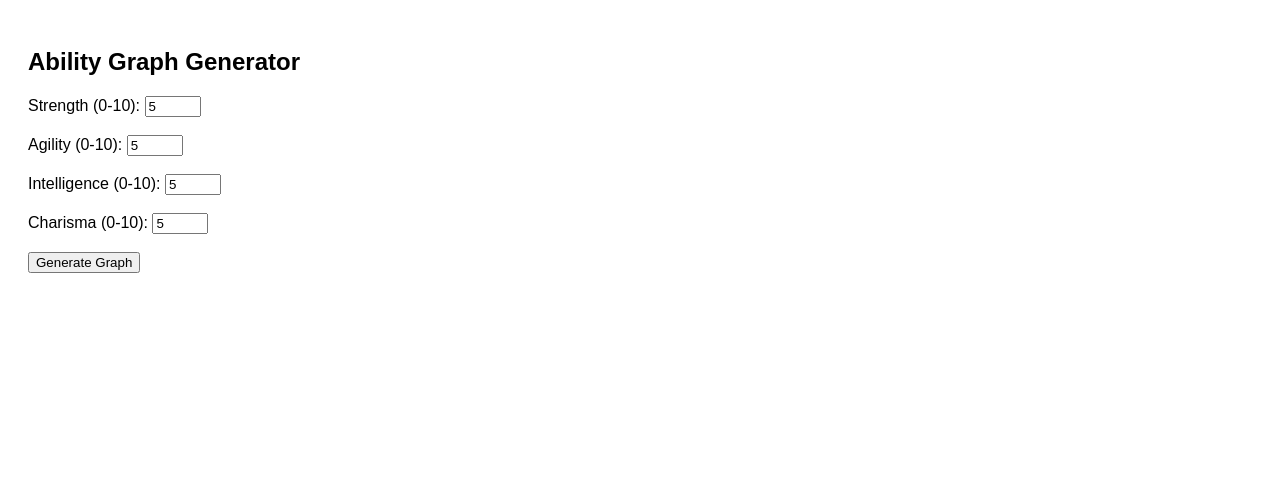
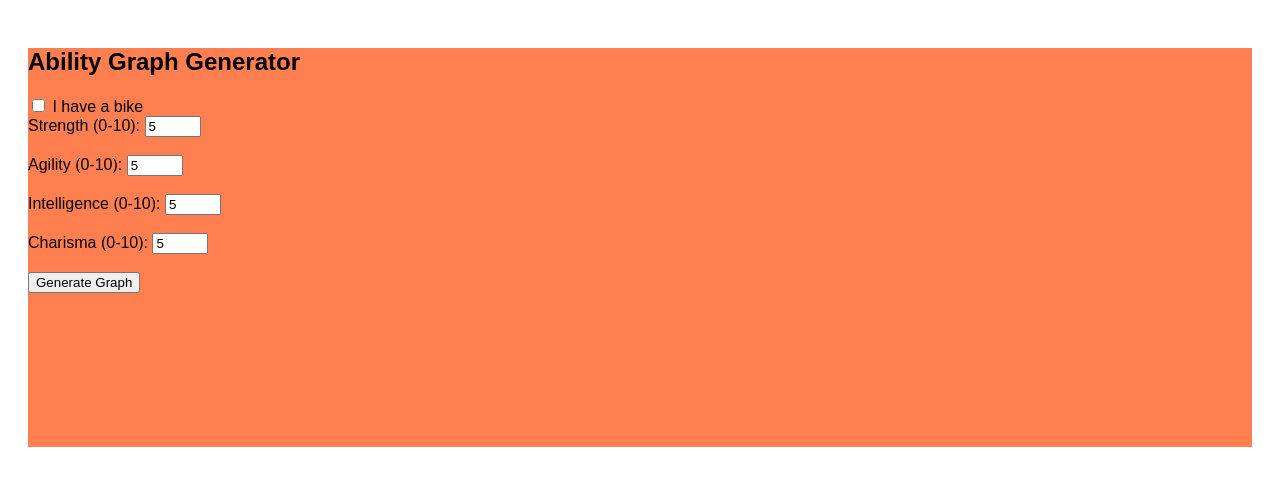
Before and after one commit to jennyfong/houdiniQuest, a plain HTML site: page index.html in a window 1280 px wide. Drawn offline with Linux system fonts and the light colour scheme.

Commit message:
Added default css

```diff
--- /dev/null
+++ b/default.css
@@ -0,0 +1,11 @@
+body{
+    font-family: Arial, sans-serif;
+    padding: 20px;
+}
+canvas{
+    max-width: 500px;
+    max-height: 500px;
+}
+.main{
+    background-color: coral;
+}
--- a/index.html
+++ b/index.html
@@ -4,14 +4,17 @@
     <title>Ability Graph Generator</title>
     <script src="chart.js"></script>
     <script src="main.js" defer></script>
-  <style>
-    body { font-family: Arial, sans-serif; padding: 20px; }
-    canvas { max-width: 500px; max-height: 500px; }
-  </style>
+    <link rel="stylesheet" type="text/css" href="default.css"/>
 </head>
 <body>
+ <div class="main">
+
+      <div class="form">
         <h2>Ability Graph Generator</h2>
         <form id="abilityForm">
+            <input type="checkbox" id="vehicle1" name="vehicle1" value="Bike">
+            <label for="vehicle1"> I have a bike</label><br>
+
             <label for="strength">Strength (0-10):</label>
             <input type="number" id="strength" min="0" max="10" value="5"><br><br>
 
@@ -26,11 +29,14 @@
 
             <button type="button" onclick="generateGraph()">Generate Graph</button>
         </form>
+    </div>
+    <div class="result">
+        <div class="chart">
+            <canvas id="abilityChart"></canvas>
+        </div>
+        <div class="result-image" id="beginner" hidden="hidden">Beginner</div>
+    </div>
+</div>
 
-  <canvas id="abilityChart"></canvas>
-
-  <script>
-
-  </script>
 </body>
 </html>
```
Lines whose indentation alone changed are shown as unchanged.
